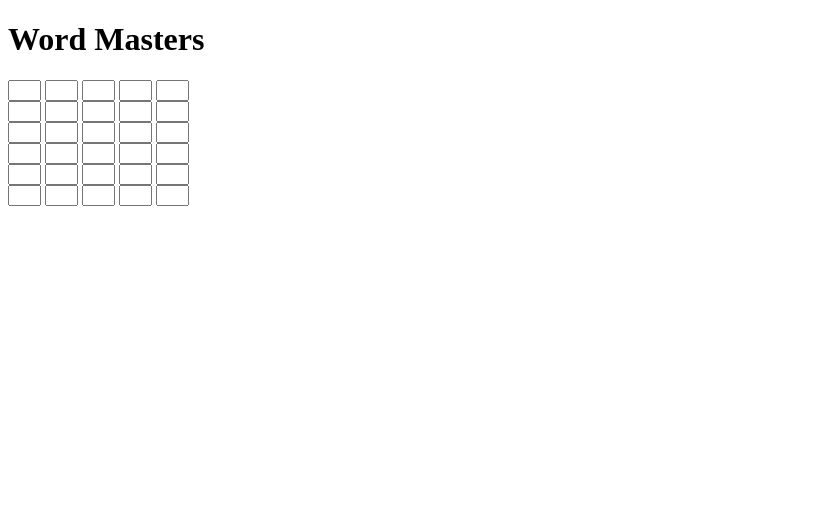
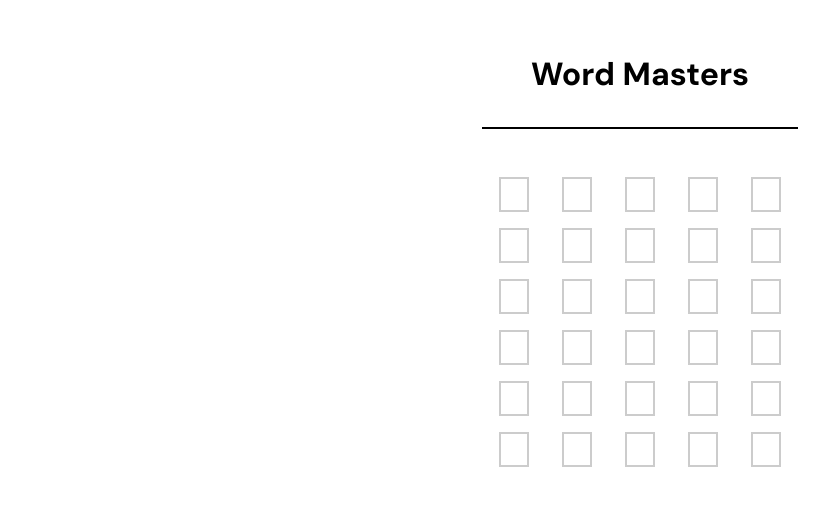
Before and after one commit to claretan44/wordle-clone-practice, a plain HTML site: page index.html in a window 1280 px wide. Shown: the whole page, without its empty margins (0-836 px from the left). Drawn offline with Linux system fonts and the light colour scheme.

Commit message:
styled elements

```diff
--- a/index.html
+++ b/index.html
@@ -5,10 +5,13 @@
     <meta name="viewport" content="width=device-width, initial-scale=1.0">
     <title>Word Masters</title>
     <link rel="stylesheet"  href="style.css">
+    <link rel="preconnect" href="https://fonts.googleapis.com">
+    <link rel="preconnect" href="https://fonts.gstatic.com" crossorigin>
+    <link href="https://fonts.googleapis.com/css2?family=DM+Sans:ital,opsz,wght@0,9..40,100..1000;1,9..40,100..1000&display=swap" rel="stylesheet">
 </head>
 <body>
     <main class="wrapper">
-        <h1>Word Masters</h1>
+        <h1 class="title">Word Masters</h1>
         <div class="word-row">
             <input type="text" name="r1-l1" id="r1-l1" class="letter" maxlength="1" size="1">
             <input type="text" name="r1-l2" id="r1-l2" class="letter" maxlength="1" size="1">
--- a/style.css
+++ b/style.css
@@ -0,0 +1,30 @@
+* {
+    box-sizing: border-box;
+    font-family: "DM Sans", sans-serif;
+}
+
+.wrapper {
+    width: 25%;
+    margin:auto;
+}
+
+.title {
+    text-align: center;
+    border-bottom: 2px solid black;
+    padding: 2rem;
+    margin-bottom: 3rem;
+}
+.word-row {
+    display:flex;
+    justify-content: space-around;
+    margin-bottom: 1rem;
+}
+.letter {
+    font-size:24px;
+    font-weight: bold;
+    text-align: center;
+    aspect-ratio: 1;
+    padding: 0;
+    border: 2px solid #CCCCCC;
+    text-transform: uppercase;
+}
```
